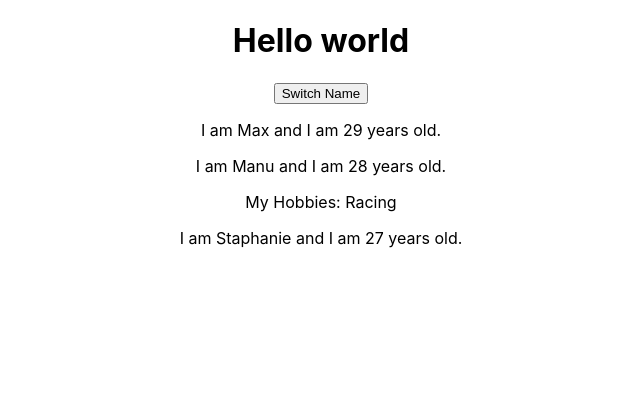
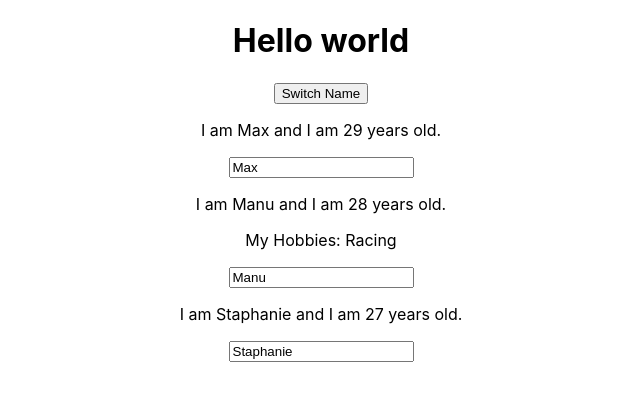
Before and after one commit to cape-balder/react-practice, a React (Create React App) app: page / in a window 1280 px wide. Shown: the top 400 px of the page, without its empty margins (319-959 px from the left). Built offline with nearby package versions, Linux system fonts and the light colour scheme.

Commit message:
Two way binding

```diff
--- a/src/App.js
+++ b/src/App.js
@@ -25,6 +25,16 @@
     })
   }
 
+  nameChangedHandler = (event) => {
+    this.setState({
+      persons:[
+        {name: 'Max', age:29},
+        {name: event.target.value, age:28},
+        {name: 'Staphanie', age:27}
+      ]
+    })
+  }
+
   render() {
     return (
       <div className="App">
@@ -36,7 +46,8 @@
         <Person
           name={this.state.persons[1].name}
           age={this.state.persons[1].age}
-          click={this.switchNameHandler.bind(this,'Max!')}>My Hobbies: Racing</Person>
+          click={this.switchNameHandler.bind(this,'Max!')}
+          changed={this.nameChangedHandler}>My Hobbies: Racing</Person>
         <Person
           name={this.state.persons[2].name}
           age={this.state.persons[2].age}/>
--- a/src/Person/Person.js
+++ b/src/Person/Person.js
@@ -5,6 +5,7 @@
         <div>
             <p onClick={props.click}>I am {props.name} and I am {props.age} years old.</p>
             <p>{props.children}</p>
+            <input type="text" onChange={props.changed} value={props.name}/>
         </div>
    )
 }
```
